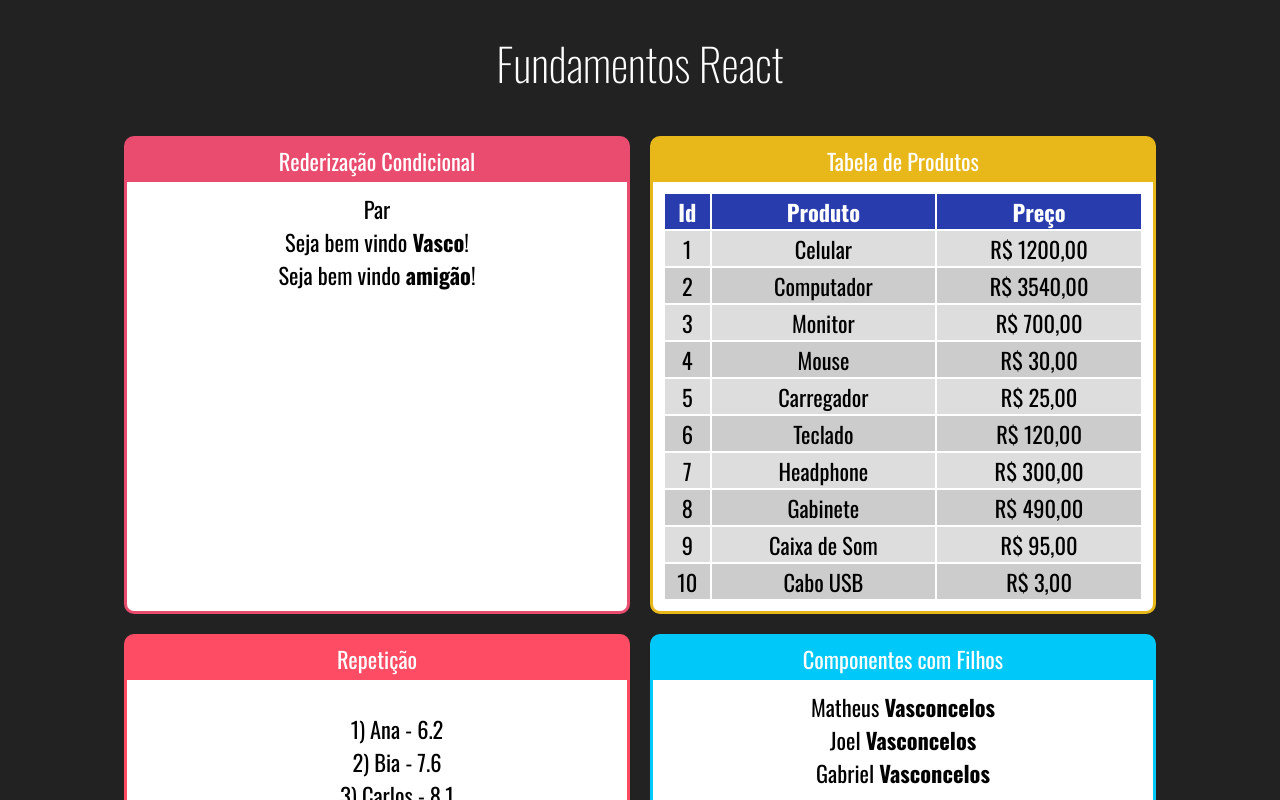
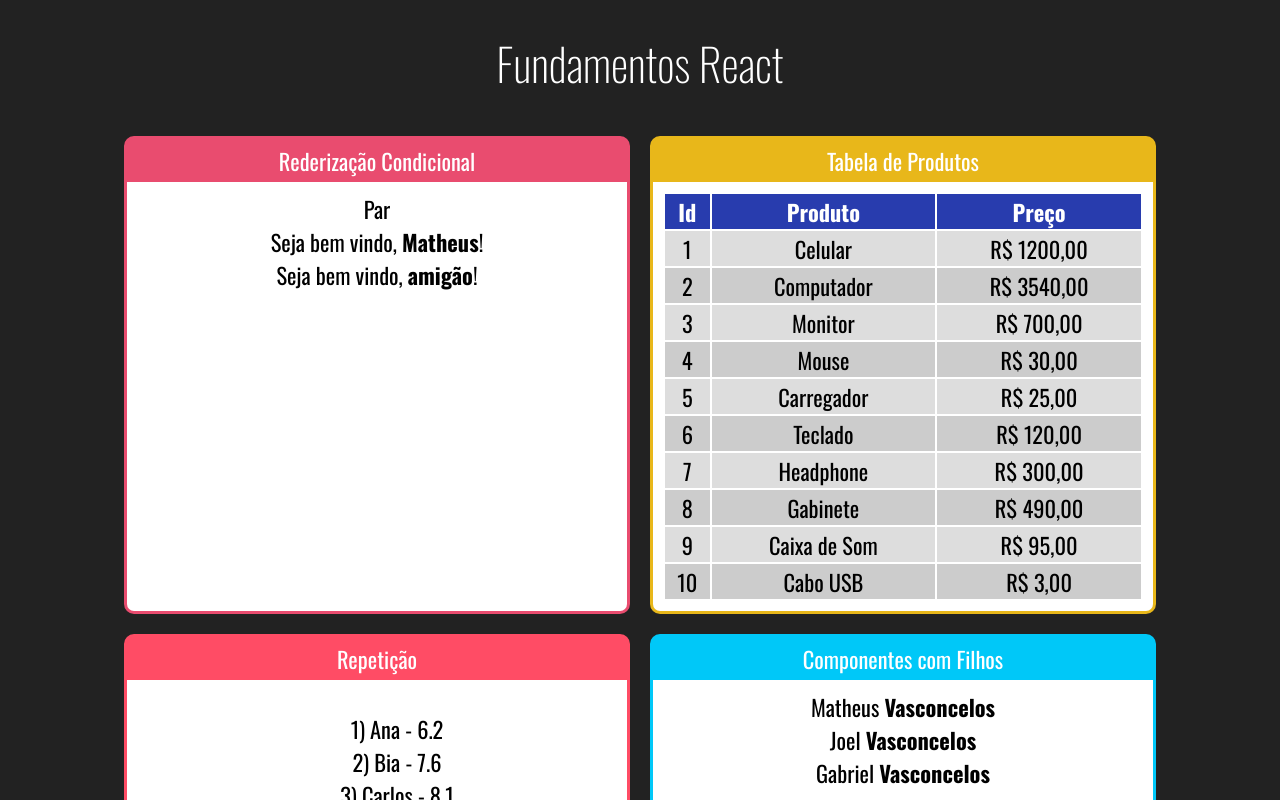
Before and after one commit to m-vasconcelos/curso-react-redux, a React (Create React App) app in the folder fundamentos/: page / in a window 1280 px wide. Shown: the top 800 px of the page. Built offline with nearby package versions, Linux system fonts and the light colour scheme.

Commit message:
Renderização Condicional #03

```diff
--- a/fundamentos/src/App.jsx
+++ b/fundamentos/src/App.jsx
@@ -22,8 +22,8 @@ export default function App () {
 
                 <Card titulo="Rederização Condicional" color="#E94C6F">
                     <ParOuImpar numero={20}></ParOuImpar>
-                    <UsuarioInfo usuario={{nome: "Vasco"}}></UsuarioInfo>
-                    <UsuarioInfo usuario={{nomse: "Vasco"}}></UsuarioInfo>
+                    <UsuarioInfo usuario={{nome: "Matheus"}}></UsuarioInfo>
+                    <UsuarioInfo usuario={{apelido: "Vasco"}}></UsuarioInfo>
                 </Card>
 
                 <Card titulo="Tabela de Produtos" color="#E8B71A">
--- a/fundamentos/src/components/condicional/If.js
+++ b/fundamentos/src/components/condicional/If.js
@@ -1,8 +1,21 @@
 export default props => {
+    const elseChild = props.children.filter(child => {
+        return child.type && child.type.name === "Else"
+    })[0]
+
+    const ifChildren = props.children.filter(child => {
+        return child !== elseChild
+    })
+
     if (props.test) {
-        return props.children
+        return ifChildren
+    }
+    else if(elseChild) {
+        return elseChild
     }
     else {
         return false
     }
 }
+
+export const Else = props => props.children
--- a/fundamentos/src/components/condicional/UsuarioInfo.jsx
+++ b/fundamentos/src/components/condicional/UsuarioInfo.jsx
@@ -1,16 +1,17 @@
 import React from "react"
-import If from "./If"
+import If, {Else} from "./If"
 
 export default props => {
     const usuario = props.usuario || {}
     return (
         <div>
             <If test={usuario && usuario.nome}>
-                Seja bem vindo <strong>{props.usuario.nome}</strong>!
+                Seja bem vindo, <strong>{usuario.nome}</strong>!
+                <Else>
+                    Seja bem vindo, <strong>amigão</strong>!
+                </Else>
             </If>
-            <If test={!usuario || !usuario.nome}>
-                Seja bem vindo <strong>amigão</strong>!
-            </If>
+
         </div>
     )
 }
```
